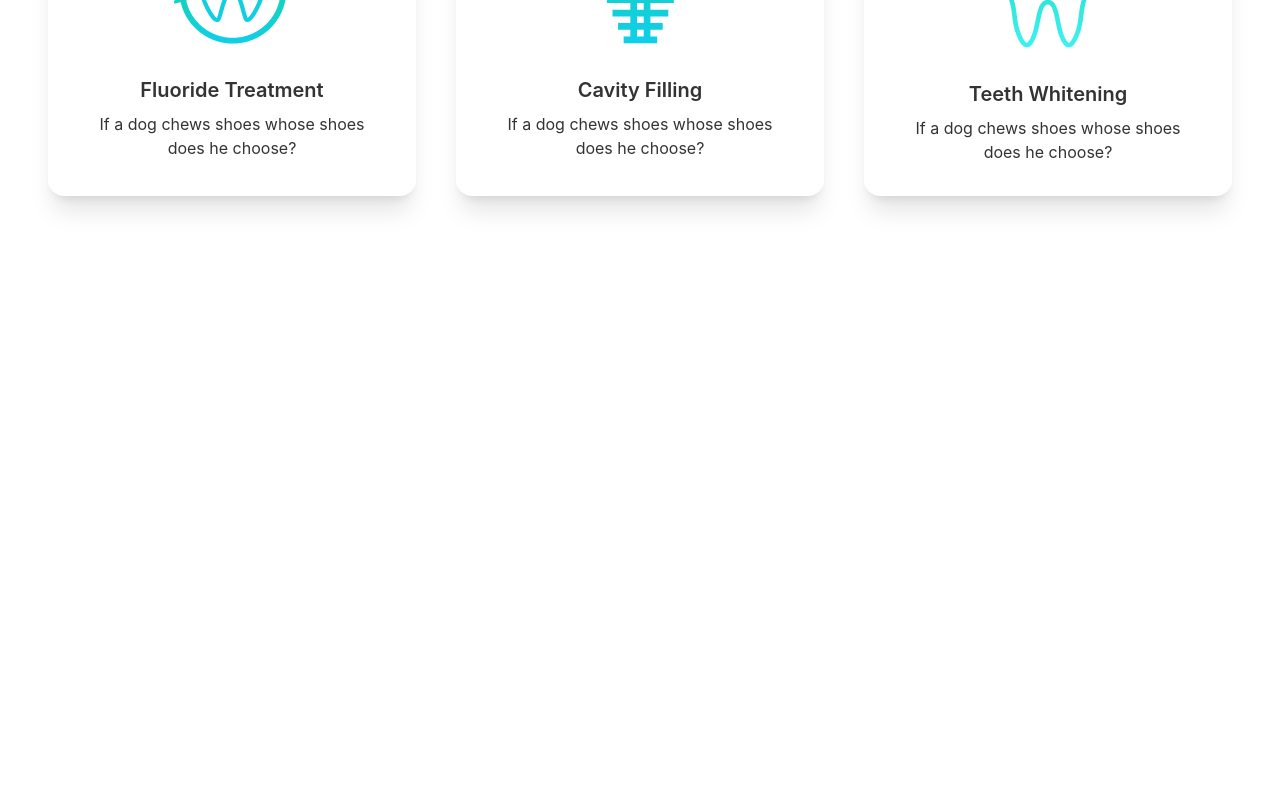
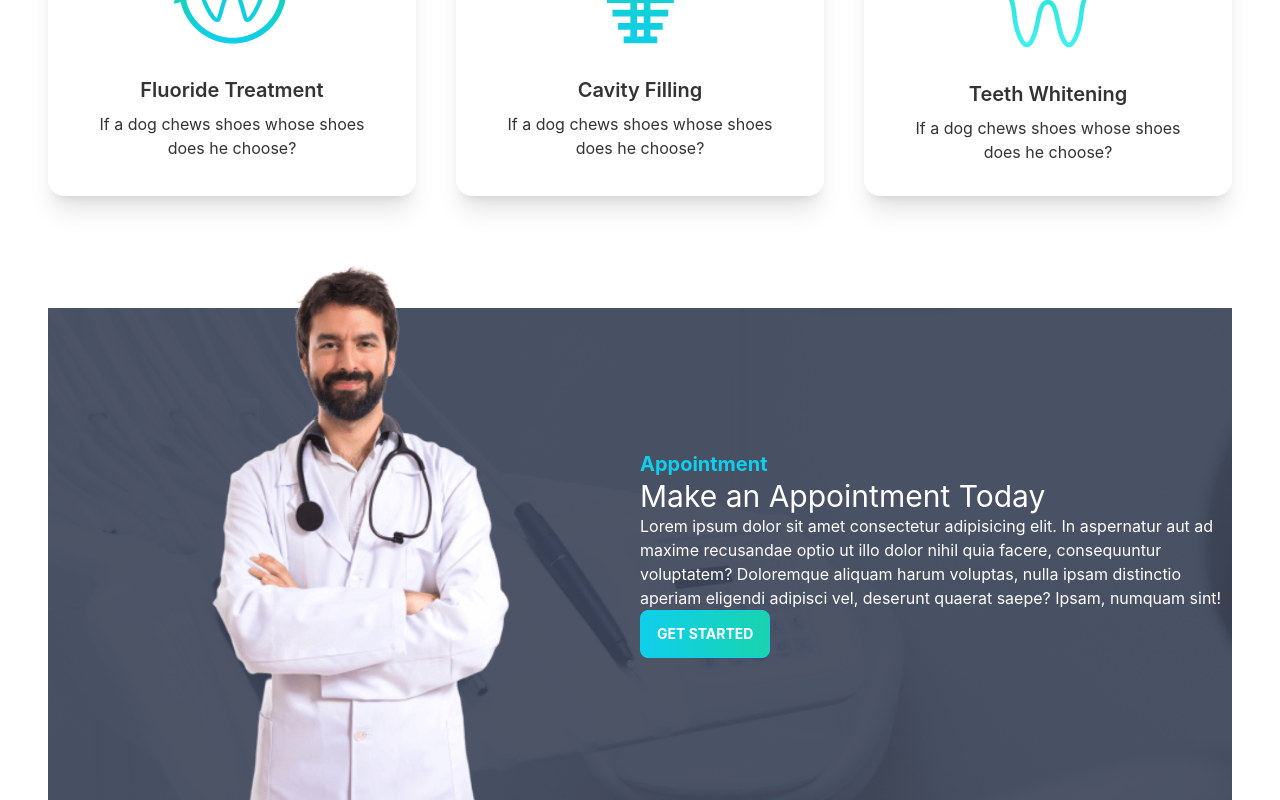
Before and after one commit to SJMormo/doctors-portal-client, a React (Create React App) app: page / in a window 1280 px wide. Shown: the part 1359-2159 px from the top of the page. Before the commit the page ends 1667 px from the top, so only its background shows below. Built offline with nearby package versions, Linux system fonts and the light colour scheme.

Commit message:
make appointment section added

```diff
--- a/src/Pages/Home/Banner.js
+++ b/src/Pages/Home/Banner.js
@@ -1,5 +1,6 @@
 import React from 'react';
 import chair from '../../assets/images/chair.png';
+import PrimaryButton from '../Shared/PrimaryButton';
 
 const Banner = () => {
     return (
@@ -9,7 +10,7 @@ const Banner = () => {
                 <div className='px-20'>
                     <h1 class="text-5xl font-bold">Your New Smile Starts Here</h1>
                     <p class="py-6">Provident cupiditate voluptatem et in. Quaerat fugiat ut assumenda excepturi exercitationem quasi. In deleniti eaque aut repudiandae et a id nisi.</p>
-                    <button class="btn btn-primary uppercase text-white font-bold bg-gradient-to-r from-primary to-secondary">Get Started</button>
+                    <PrimaryButton>get started </PrimaryButton>
                 </div>
             </div>
         </div>
--- a/src/Pages/Home/Home.js
+++ b/src/Pages/Home/Home.js
@@ -1,6 +1,7 @@
 import React from 'react';
 import Banner from './Banner';
 import Info from './Info';
+import MakeAppointment from './MakeAppointment';
 import Services from './Services';
 
 const Home = () => {
@@ -9,6 +10,7 @@ const Home = () => {
             <Banner />
             <Info />
             <Services />
+            <MakeAppointment />
         </div>
     );
 };
--- /dev/null
+++ b/src/Pages/Home/MakeAppointment.js
@@ -0,0 +1,25 @@
+import React from 'react';
+import doctor from '../../assets/images/doctor.png';
+import appointment from '../../assets/images/appointment.png';
+import PrimaryButton from '../Shared/PrimaryButton';
+
+
+const MakeAppointment = () => {
+    return (
+        <section style={{
+            background: `url(${appointment})`
+        }} className='flex justify-center items-center'>
+            <div className='flex-1 hidden lg:block'>
+                <img className='mt-[-100px]' src={doctor} alt="" />
+            </div>
+            <div className='flex-1'>
+                <h3 className='text-xl text-primary font-bold'>Appointment</h3>
+                <h2 className='text-3xl text-white'>Make an Appointment Today</h2>
+                <p className='text-white'>Lorem ipsum dolor sit amet consectetur adipisicing elit. In aspernatur aut ad maxime recusandae optio ut illo dolor nihil quia facere, consequuntur voluptatem? Doloremque aliquam harum voluptas, nulla ipsam distinctio aperiam eligendi adipisci vel, deserunt quaerat saepe? Ipsam, numquam sint!</p>
+                <PrimaryButton>Get Started</PrimaryButton>
+            </div>
+        </section>
+    );
+};
+
+export default MakeAppointment;
--- /dev/null
+++ b/src/Pages/Shared/PrimaryButton.js
@@ -0,0 +1,9 @@
+import React from 'react';
+
+const PrimaryButton = ({ children }) => {
+    return (
+        <button class="btn btn-primary uppercase text-white font-bold bg-gradient-to-r from-primary to-secondary">{children}</button>
+    );
+};
+
+export default PrimaryButton;
```
